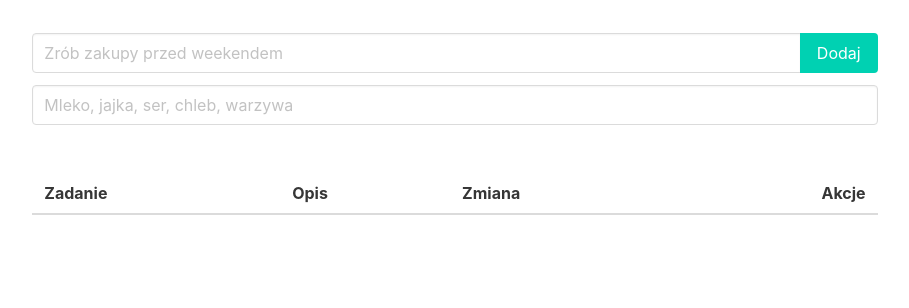
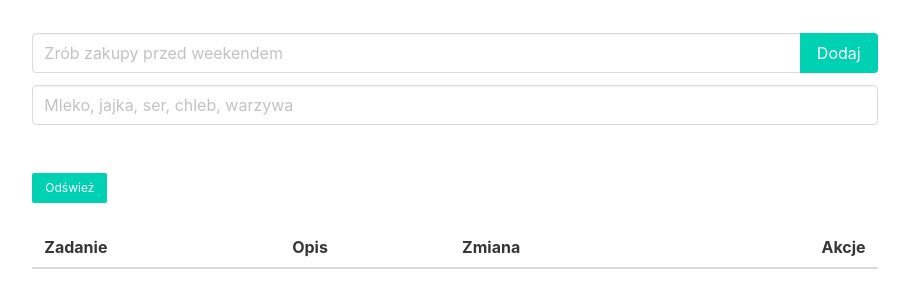
Before and after one commit to SerioCules/todo-list, a website: page client/index.html in a window 1280 px wide. Shown: the part 128-436 px from the top of the page, without its empty margins (185-1094 px from the left). Drawn offline with nearby package versions, Linux system fonts and the light colour scheme; no server answers.

Commit message:
Dodano przycisk do odświeżania listy zadań

```diff
--- a/client/index.html
+++ b/client/index.html
@@ -44,6 +44,11 @@
     </div>
     <div class="columns is-centered">
       <div class="column is-8">
+        <button class="button is-small is-primary" onclick="listTasks()">Odśwież</button>
+      </div>
+    </div>
+    <div class="columns is-centered">
+      <div class="column is-8">
         <table class="table is-fullwidth is-striped">
           <thead>
             <tr>
```
